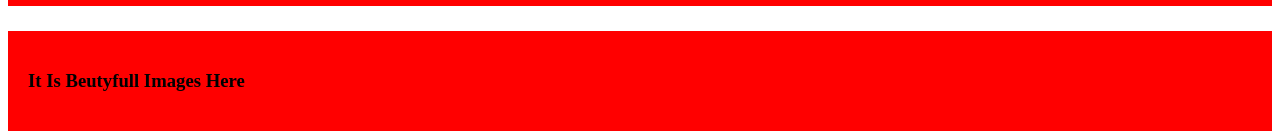
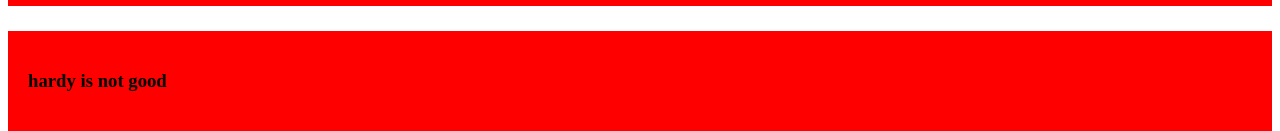
Before and after one commit to Mehedi793/new-active-website, a plain HTML site: page index.html in a window 1280 px wide. Shown: the part 669-800 px from the top of the page. Drawn offline with Linux system fonts and the light colour scheme.

Commit message:
hardy is active website

```diff
--- a/index.html
+++ b/index.html
@@ -34,7 +34,7 @@
     </ul>
   </div>
   <diV>
-    <h3>It Is Beutyfull Images Here</h3>
+    <h3>hardy is not good</h3>
     <img src="images/hardy.png" alt="">
 
   </diV>
```
